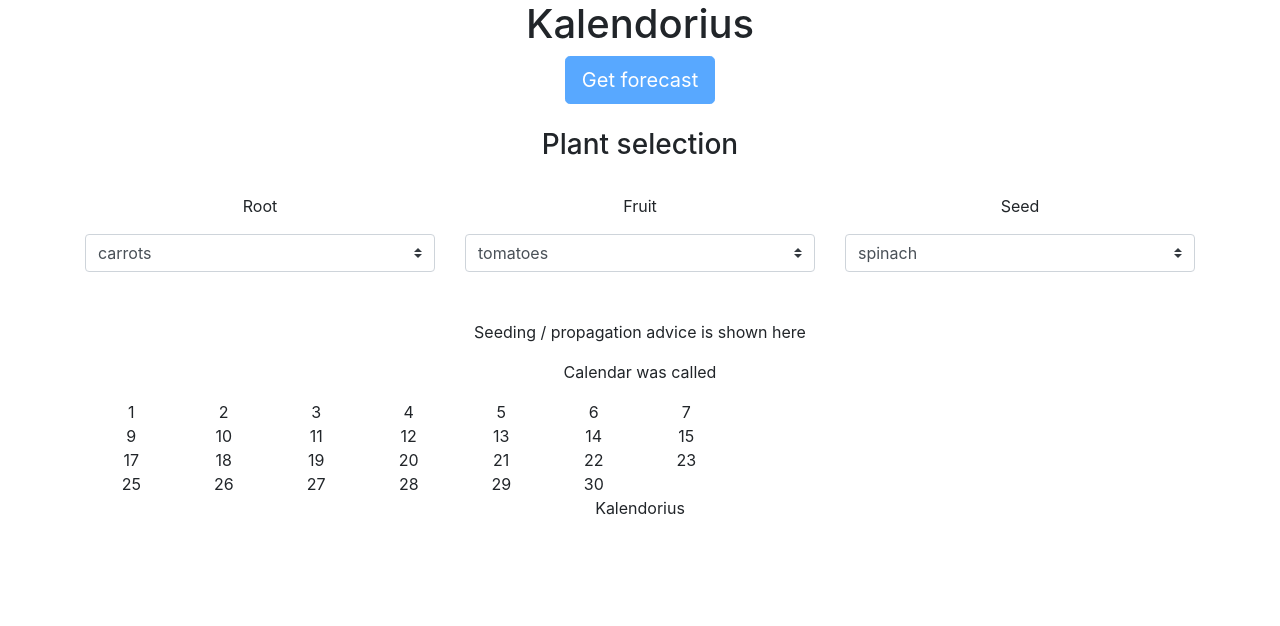
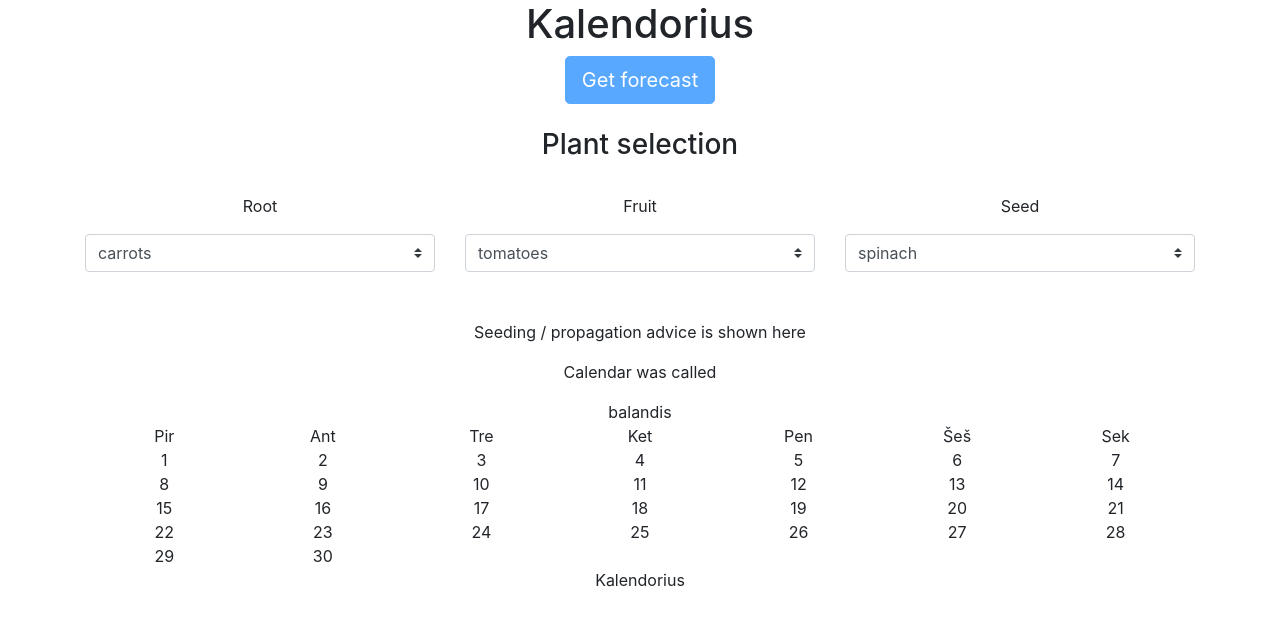
Before and after one commit to horolug/garden-forecast, a React (Create React App) app: page / in a window 1280 px wide. Shown: the top 626 px of the page. Built offline with nearby package versions, Linux system fonts and the light colour scheme.

Commit message:
Calendar - displaying weekdays and month.

```diff
--- a/src/Components/Calendar/Calendar.js
+++ b/src/Components/Calendar/Calendar.js
@@ -1,5 +1,8 @@
 import React from 'react';
 import moment from 'moment';
+import 'moment/locale/lt';
+
+moment.locale('lt');
 
 class plantingCalendar extends React.Component {
 
@@ -17,7 +20,7 @@ class plantingCalendar extends React.Component {
     if ( firstDayOfMonth > 1 ){
       for ( let i = 1; i < firstDayOfMonth; i++ ){
         blankCells.push(
-          <div className="col-1" key={"blank"+i}></div>
+          <div className="calendarDay" key={"blank"+i}></div>
         );
       }
     }
@@ -30,13 +33,13 @@ class plantingCalendar extends React.Component {
     this.createBlankCells();
     if ( !this.props.dayList ){
       for ( let i = 0; i < moment().daysInMonth(); i++ ){
-        listOfDays.push( <div className="col-1" key={i+1}> {i+1}</div>);
+        listOfDays.push( <div className="calendarDay" key={i+1}> {i+1}</div>);
       }
     } else {
       console.log("this.props.dayList.length", this.props.dayList.length);
       for ( let i = 0; i < this.props.dayList.length; i++ ){
         const calendarDay = moment(this.props.dayList[i].date).format("D");
-        const optimal = this.props.dayList[i].optimal ? "col-1 optimal" : "col-1";
+        const optimal = this.props.dayList[i].optimal ? "calendarDay optimal" : "calendarDay";
         listOfDays.push(
           <div className={optimal} key={this.props.dayList[i].date}>
             {calendarDay}
@@ -50,6 +53,7 @@ class plantingCalendar extends React.Component {
 
   createTableRows(){
     const dayList = this.createDayCells();
+    console.log("dayList", dayList);
     let calendarTable = [];
     let tableRows = [];
     const otherCalendarTable = dayList.map((val, i, arr) => {
@@ -58,7 +62,8 @@ class plantingCalendar extends React.Component {
 
       if ( tableRows.length < 7){
         tableRows.push(dayList[i]);
-        if ( i === dayList.length -1 ){
+        console.log("pushing", dayList[i]);
+        if ( i === dayList.length - 1 ){
           calendarTable.push(
             <div className="row" key={i}>
             {tableRows}
@@ -72,9 +77,34 @@ class plantingCalendar extends React.Component {
           </div>
         );
         tableRows = [];
+        tableRows.push(dayList[i]);
       }
     });
     return calendarTable;
+  }
+
+  createCalendarHeader(){
+    const currentMonth = <div className="row">
+      <div className="col">
+        {moment().format("MMMM")}
+      </div>
+    </div>;
+
+    return currentMonth;
+  }
+
+  createWeekDays(){
+    const weekdaysArray = moment.weekdaysShort();
+    weekdaysArray.push(weekdaysArray.shift());
+    let weekdays = [];
+    weekdaysArray.map((val, i, arr) => {
+      weekdays.push(
+        <div className="calendarDay" key={val}>{val}</div>
+      );
+    });
+
+    // console.log("weekdays are", moment.weekdays());
+    return weekdays;
   }
 
   render() {
@@ -83,6 +113,8 @@ class plantingCalendar extends React.Component {
       <div>
         <p>Calendar was called</p>
         <div className="container">
+          {this.createCalendarHeader()}
+          <div className="row"> {this.createWeekDays()} </div>
           {this.createTableRows()}
         </div>
       </div>
--- a/src/index.css
+++ b/src/index.css
@@ -16,3 +16,8 @@ code {
 .optimal{
   background: #00F000;
 }
+
+
+.calendarDay{
+  width: calc(100% / 7);
+}
```
